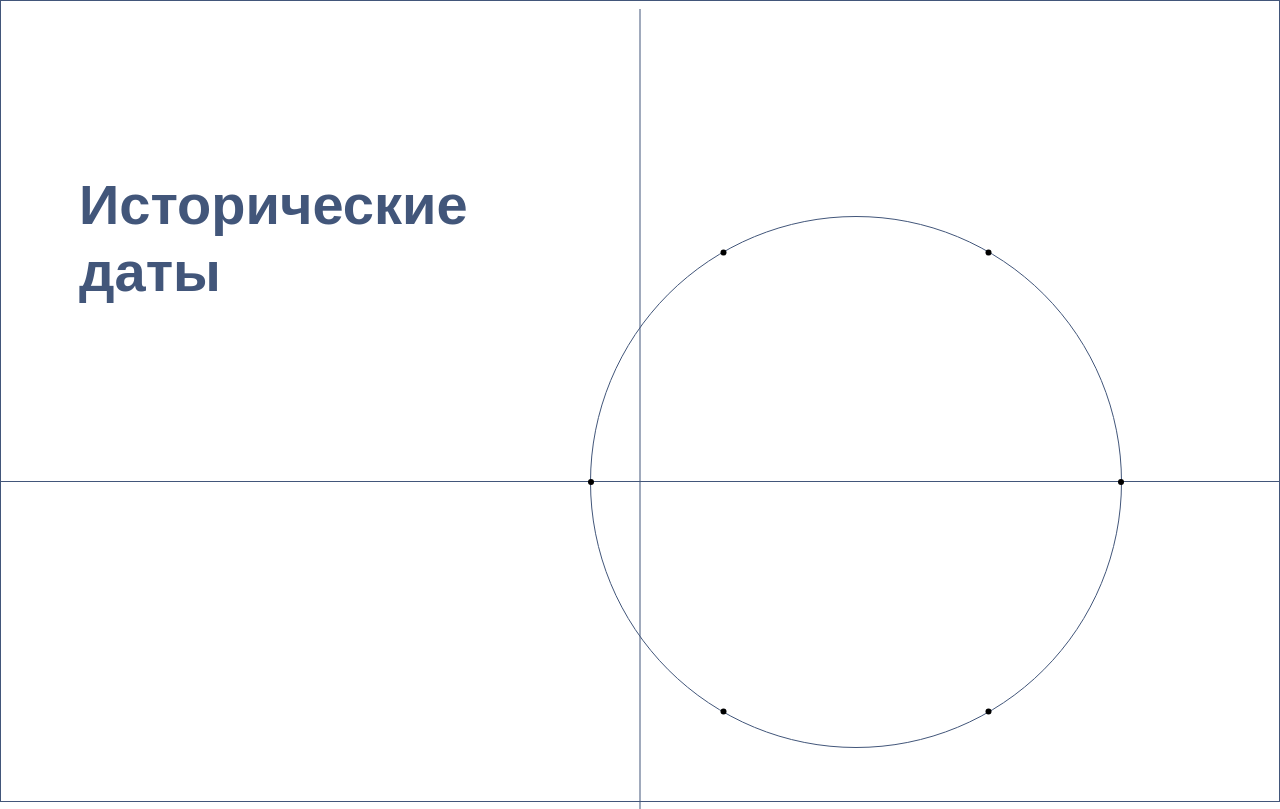
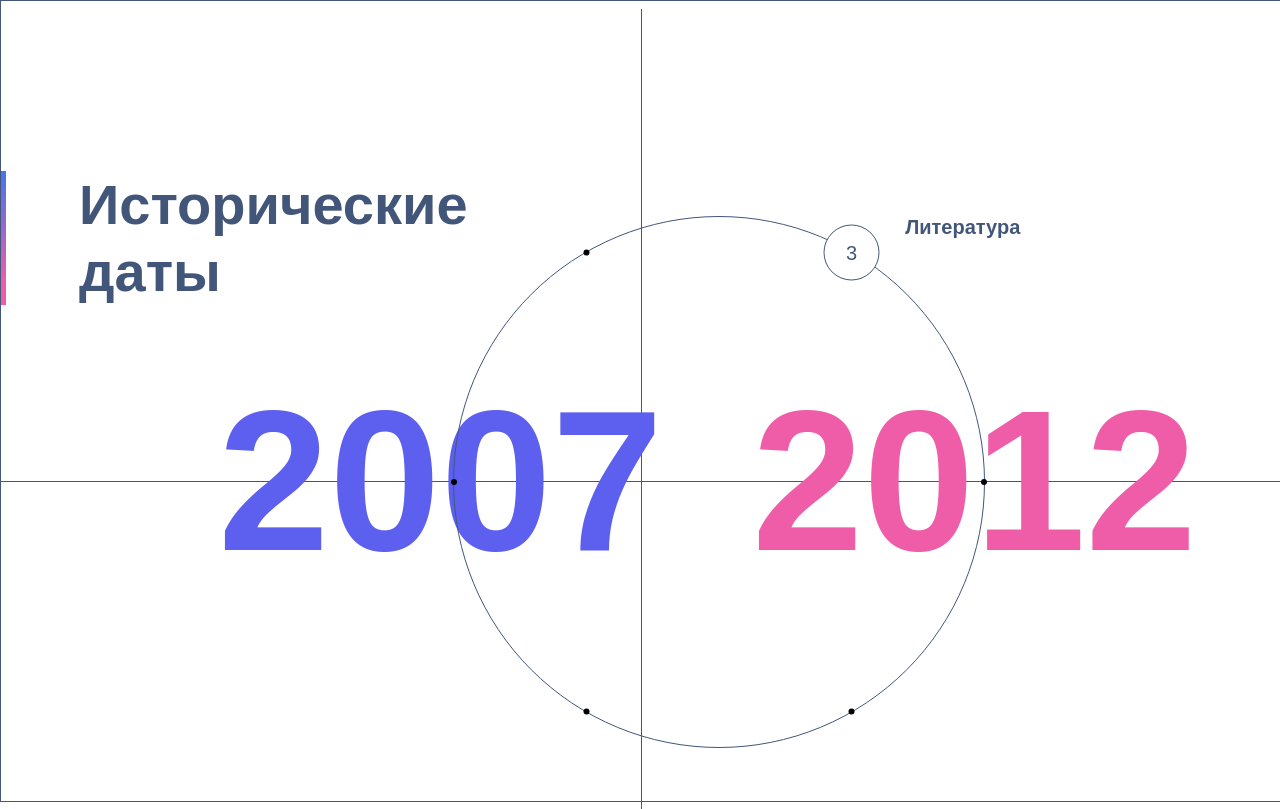
Before and after one commit to Miroslav988/tt-only, a React (Create React App) app: page / in a window 1280 px wide. Built offline with nearby package versions, Linux system fonts and the light colour scheme.

Commit message:
остался новостной блок(сделать при помощи библиотеки), потом сделать мобилку

```diff
--- a/src/News.js
+++ b/src/News.js
@@ -11,8 +11,8 @@ export const news = [
   },
   {
     name: "Кино",
-    start: 1997,
-    end: 2001,
+    start: 2002,
+    end: 2007,
     newsArr: [
       "ndsbfnmdsbfnmdsm,c dsnfmd,snf,b sdfdsf",
       "dskfjdsfjkhdshjb dsfsdf dsfsd",
@@ -21,8 +21,8 @@ export const news = [
   },
   {
     name: "Литература",
-    start: 1997,
-    end: 2001,
+    start: 2007,
+    end: 2012,
     newsArr: [
       "ndsbfnmdsbfnmdsm,c dsnfmd,snf,b sdfdsf",
       "dskfjdsfjkhdshjb dsfsdf dsfsd",
@@ -31,8 +31,8 @@ export const news = [
   },
   {
     name: "Искусство",
-    start: 1997,
-    end: 2001,
+    start: 2012,
+    end: 2017,
     newsArr: [
       "ndsbfnmdsbfnmdsm,c dsnfmd,snf,b sdfdsf",
       "dskfjdsfjkhdshjb dsfsdf dsfsd",
@@ -41,8 +41,8 @@ export const news = [
   },
   {
     name: "Музыка",
-    start: 1997,
-    end: 2001,
+    start: 2017,
+    end: 2024,
     newsArr: [
       "ndsbfnmdsbfnmdsm,c dsnfmd,snf,b sdfdsf",
       "dskfjdsfjkhdshjb dsfsdf dsfsd",
@@ -51,8 +51,8 @@ export const news = [
   },
   {
     name: "Наука",
-    start: 1997,
-    end: 2001,
+    start: 2024,
+    end: 2029,
     newsArr: [
       "ndsbfnmdsbfnmdsm,c dsnfmd,snf,b sdfdsf",
       "dskfjdsfjkhdshjb dsfsdf dsfsd",
--- a/src/components/MainComponent/MainComponent.scss
+++ b/src/components/MainComponent/MainComponent.scss
@@ -3,10 +3,12 @@
   margin: auto;
   display: flex;
   height: 100dvh;
+  width: 100%;
   max-width: 1440px;
   border: 1px solid #42567a;
 }
 .perp {
+  z-index: -1;
   border: 0;
   position: absolute;
   left: 50%; /* Центрирование по горизонтали */
@@ -14,9 +16,9 @@
   height: 100%; /* Задайте высоту линии */
   width: 1px; /* Ширина вертикальной линии */
   background-color: #42567a; /* Цвет линии */
-  transform: translateX(-50%); /* Центрирование линии */
 }
 .par {
+  z-index: -1;
   border: 0;
   position: absolute;
   top: 472px; /* Расстояние от верхнего края */
@@ -26,9 +28,11 @@
   background-color: #42567a; /* Цвет линии */
 }
 .pageTitle {
+  position: relative;
   width: 353px;
   height: 134px;
   padding-left: 78px;
+  margin: 0;
   margin-top: 170px;
   font-size: 56px;
   line-height: 67px;
@@ -36,7 +40,8 @@
 }
 .pageTitle::before {
   content: "";
-  margin-left: 0;
+  position: absolute;
+  left: 0px;
   height: 100%; /* Высота границы */
   width: 5px; /* Ширина границы */
   background: linear-gradient(180deg, #3877ee -5%, #ef5da8 85%);
--- a/src/components/MainComponent/MainComponent.tsx
+++ b/src/components/MainComponent/MainComponent.tsx
@@ -2,11 +2,52 @@ import React, { useState } from "react";
 import "./MainComponent.scss";
 import MyCircle from "../UI/MyCircle";
 import { news } from "../../News.js";
+import NumbCont from "../UI/Numbers/NumbCont";
 const btns = news.map((item) => item.name);
 const MainComponent = () => {
   const [activeName, setActiveName] = useState("");
+  const [startDate, setStartDate] = useState(2007);
+  const [endDate, setEndDate] = useState(2012);
   const handleActiveNameChange = (name: string) => {
-    setActiveName(name);
+    const foundItem = news.find((item) => item.name === name);
+    if (foundItem) {
+      setActiveName(name);
+      const targetStartDate = foundItem.start;
+      const targetEndDate = foundItem.end;
+      let currentStartDate = startDate;
+      let currentEndDate = endDate;
+
+      const updateStartDate = () => {
+        if (currentStartDate < targetStartDate) {
+          currentStartDate += 1;
+        } else if (currentStartDate > targetStartDate) {
+          currentStartDate -= 1;
+        }
+
+        setStartDate(currentStartDate);
+
+        if (currentStartDate !== targetStartDate) {
+          setTimeout(updateStartDate, 50);
+        }
+      };
+
+      const updateEndDate = () => {
+        if (currentEndDate < targetEndDate) {
+          currentEndDate += 1;
+        } else if (currentEndDate > targetEndDate) {
+          currentEndDate -= 1;
+        }
+
+        setEndDate(currentEndDate);
+
+        if (currentEndDate !== targetEndDate) {
+          setTimeout(updateEndDate, 50);
+        }
+      };
+
+      updateStartDate();
+      updateEndDate();
+    }
   };
   return (
     <div className="mainCont">
@@ -14,6 +55,7 @@ const MainComponent = () => {
       <hr className="par" />
       <h1 className="pageTitle">Исторические даты</h1>
       <MyCircle buttonList={btns} onActiveNameChange={handleActiveNameChange} />
+      <NumbCont startNumb={startDate} endNumb={endDate} />
     </div>
   );
 };
--- a/src/components/UI/MyCircle.scss
+++ b/src/components/UI/MyCircle.scss
@@ -5,12 +5,17 @@
   border-radius: 50%;
   border: 1px solid #42567a;
   margin: auto;
-  margin-top: 215px;
   display: flex;
   justify-content: center;
   align-items: center;
   transform-origin: center;
   transition: transform 1s;
+}
+.cirlceCont {
+  display: flex;
+  position: absolute;
+  top: 215px;
+  left: 452px;
 }
 .item {
   z-index: 5;
@@ -43,8 +48,8 @@
   opacity: 0;
   color: #42567a;
   margin: 0;
-  top: 20%;
-  right: 30%;
+  top: 0%;
+  left: 85%;
   font-size: 20px;
   position: absolute;
   font-weight: 700;
--- a/src/components/UI/MyCircle.tsx
+++ b/src/components/UI/MyCircle.tsx
@@ -11,9 +11,9 @@ const MyCircle: React.FC<MyCircleProps> = ({
   onActiveNameChange,
 }) => {
   const [rotation, setRotation] = useState(0);
-  const [btnName, setBtnName] = useState("");
-  const [activeIndex, setActiveIndex] = useState(0);
-  const [activeName, setActiveName] = useState(false);
+  const [btnName, setBtnName] = useState("Литература");
+  const [activeIndex, setActiveIndex] = useState(3);
+  const [activeName, setActiveName] = useState(true);
   const handleClick = (index: number) => {
     let targetRotation = 0;
     targetRotation = 180 - index * 60 - targetRotation;
@@ -27,7 +27,7 @@ const MyCircle: React.FC<MyCircleProps> = ({
     }, 500);
   };
   return (
-    <>
+    <div className="cirlceCont">
       <p className={`btnText ${activeName ? "activeName" : ""}`}>{btnName}</p>
       <div className="circle" style={{ transform: `rotate(${rotation}deg)` }}>
         {buttonList.map((button, index) => {
@@ -51,7 +51,7 @@ const MyCircle: React.FC<MyCircleProps> = ({
           );
         })}
       </div>
-    </>
+    </div>
   );
 };
 
--- /dev/null
+++ b/src/components/UI/Numbers/NumbCont.scss
@@ -0,0 +1,17 @@
+.numbCont {
+  display: flex;
+  gap: 89px;
+  width: 100%;
+  height: 160px;
+  margin-top: 400px;
+  font-size: 200px;
+  font-weight: 700;
+  align-items: center;
+  margin-left: -214px;
+}
+.leftNumb {
+  color: #5d5fef;
+}
+.rightNumb {
+  color: #ef5da8;
+}
--- /dev/null
+++ b/src/components/UI/Numbers/NumbCont.tsx
@@ -0,0 +1,16 @@
+import React from "react";
+import "./NumbCont.scss";
+interface NumbContProps {
+  endNumb: number;
+  startNumb: number;
+}
+const NumbCont: React.FC<NumbContProps> = ({ startNumb, endNumb }) => {
+  return (
+    <div className="numbCont">
+      <span className="leftNumb">{startNumb}</span>
+      <span className="rightNumb">{endNumb}</span>
+    </div>
+  );
+};
+
+export default NumbCont;
```
Also changed, not shown: src/components/NewsSection.tsx/NewsSection.tsx (added, +7 -0 lines), src/components/UI/NewsCard/NewsCard.tsx (added, +15 -0 lines), src/components/NewsSection.tsx/NewsSection.scss (added), src/components/UI/NewsCard/NewsCard.scss (added).
